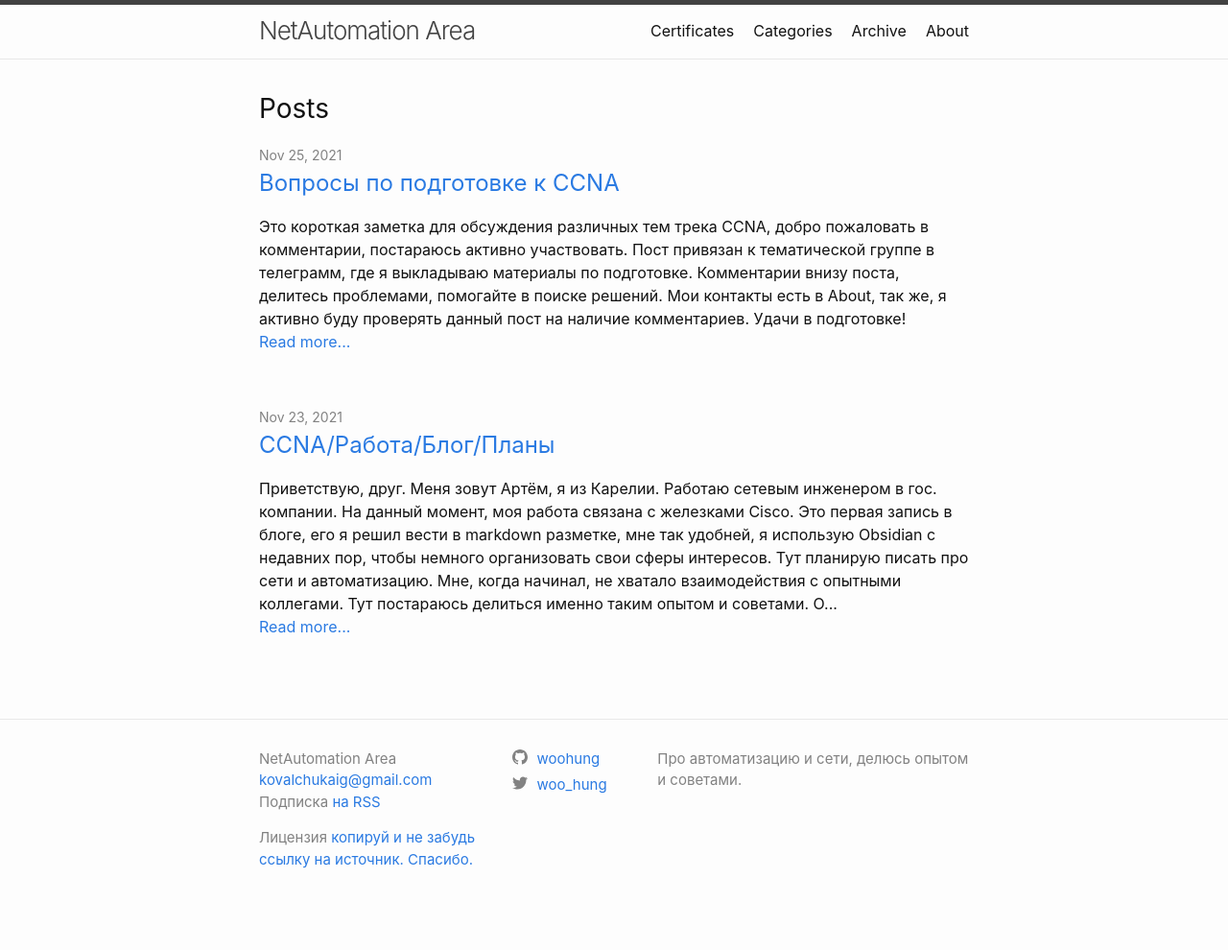
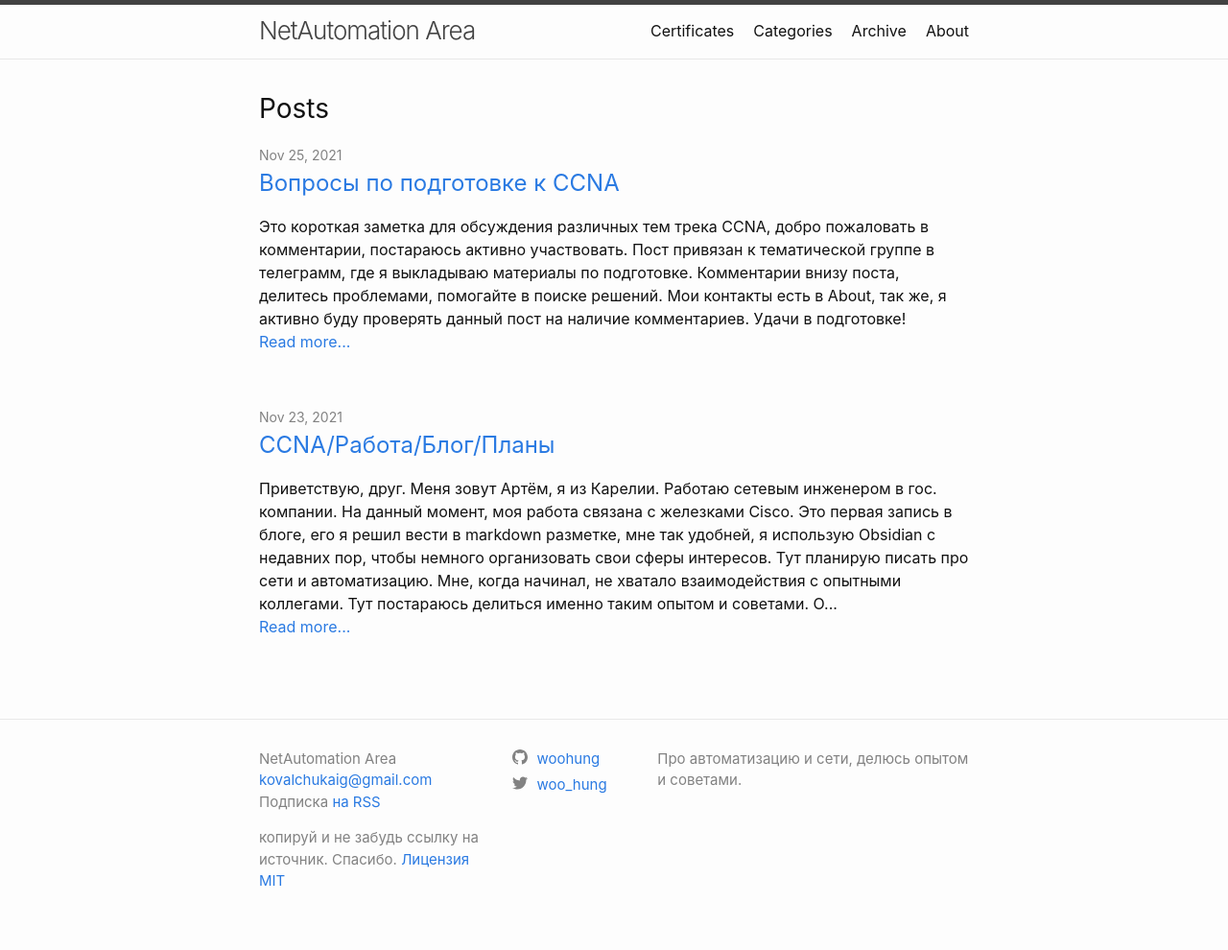
Before and after one commit to woohung/woohung.github.io, a Jekyll site: the page built from index.md, in a window 1280 px wide. Shown: the whole page at 96% size. Built offline with Jekyll 4.4.1, drawn with Linux system fonts in a browser that asks for light colours; before the commit the page ends 967 px from its top, so only the background shows below that.

Commit message:
Update footer.html

```diff
--- a/_includes/footer.html
+++ b/_includes/footer.html
@@ -18,7 +18,7 @@
             {%- if site.email -%}
             <li><a class="u-email" href="mailto:{{ site.email }}">{{ site.email }}</a></li>
             <li><p class="rss-subscribe"> Подписка <a href="{{ "/feed.xml" | relative_url }}"> на RSS</a></p></li>
-            <li><p class="rss-subscribe"> Лицензия <a href="{{ "https://opensource.org/licenses/MIT" | absolute_url }}"> копируй и не забудь ссылку на источник. Спасибо.</a></p></li>
+            <li><p class="rss-subscribe"> копируй и не забудь ссылку на источник. Спасибо. <a href="{{ "https://opensource.org/licenses/MIT" | absolute_url }}"> Лицензия MIT </a></p></li>
             {%- endif -%}
         </ul>
       </div>
```
